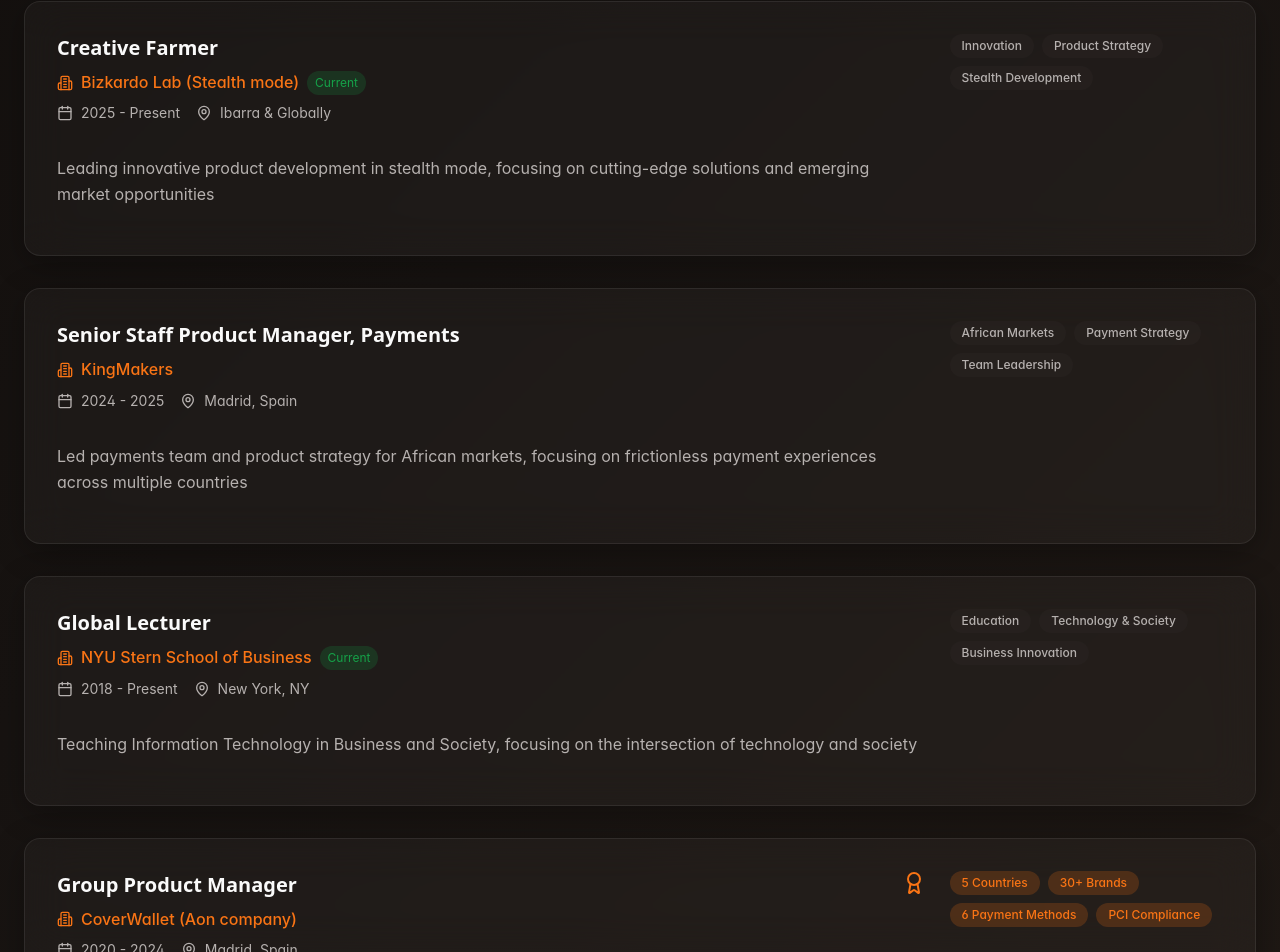
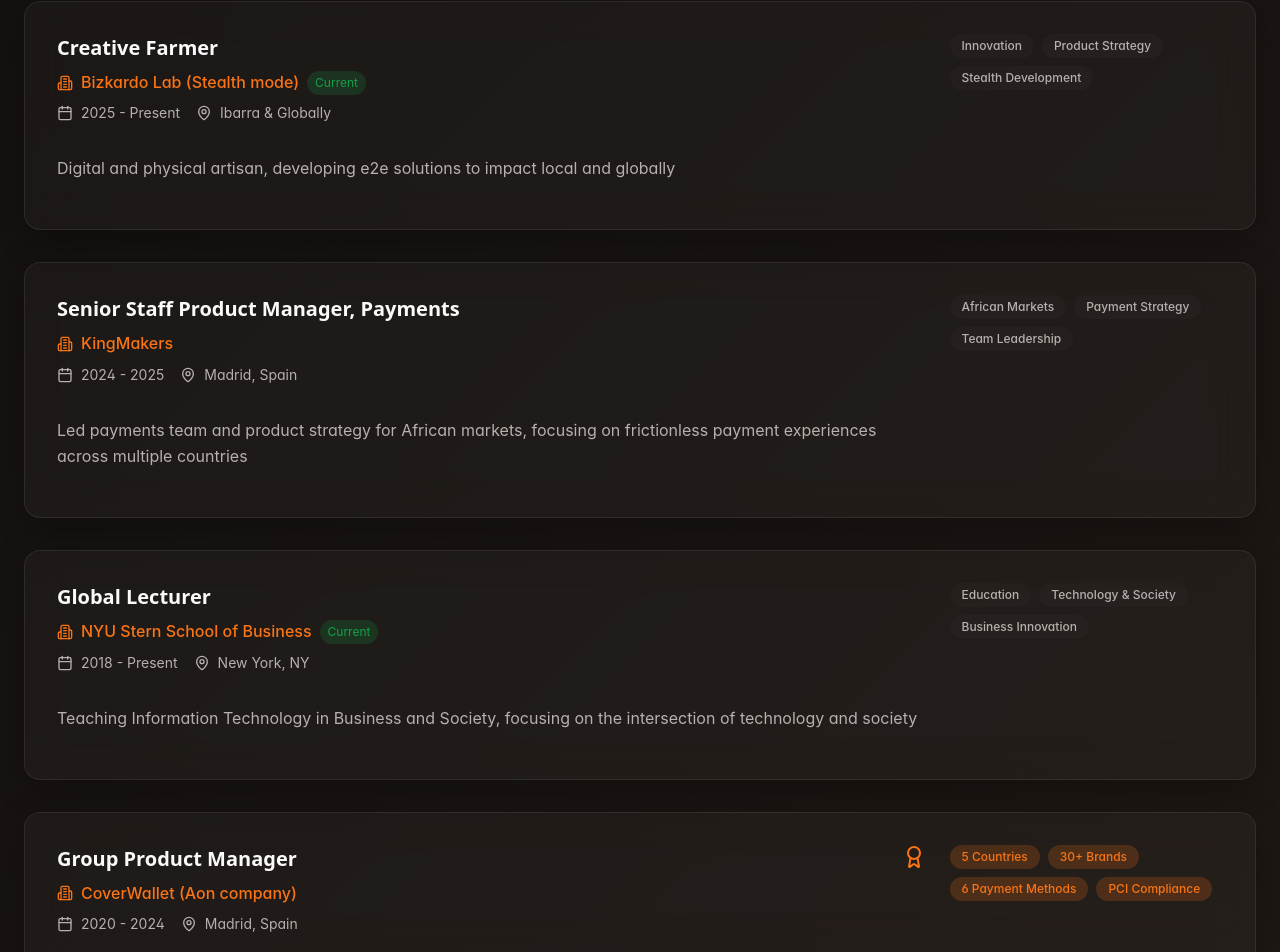
Before and after one commit to assarasua/product-leadership-asier, a React (Vite) app: page / in a window 1280 px wide. Shown: the part 2320-3272 px from the top of the page. Built offline with nearby package versions, Linux system fonts and the light colour scheme.

Commit message:
Update Bizkardo Lab description
Updated the description of the user's role at Bizkardo Lab to reflect their work as a digital and physical artisan developing end-to-end solutions with local and global impact.

```diff
--- a/src/components/Experience.tsx
+++ b/src/components/Experience.tsx
@@ -8,7 +8,7 @@ const Experience = () => {
       company: "Bizkardo Lab (Stealth mode)",
       period: "2025 - Present",
       location: "Ibarra & Globally",
-      description: "Leading innovative product development in stealth mode, focusing on cutting-edge solutions and emerging market opportunities",
+      description: "Digital and physical artisan, developing e2e solutions to impact local and globally",
       highlights: ["Innovation", "Product Strategy", "Stealth Development"],
       current: true
     },
```
